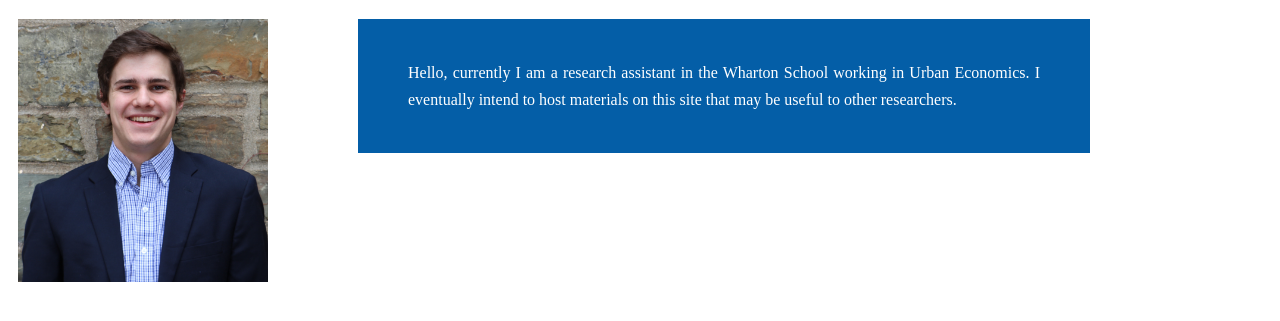
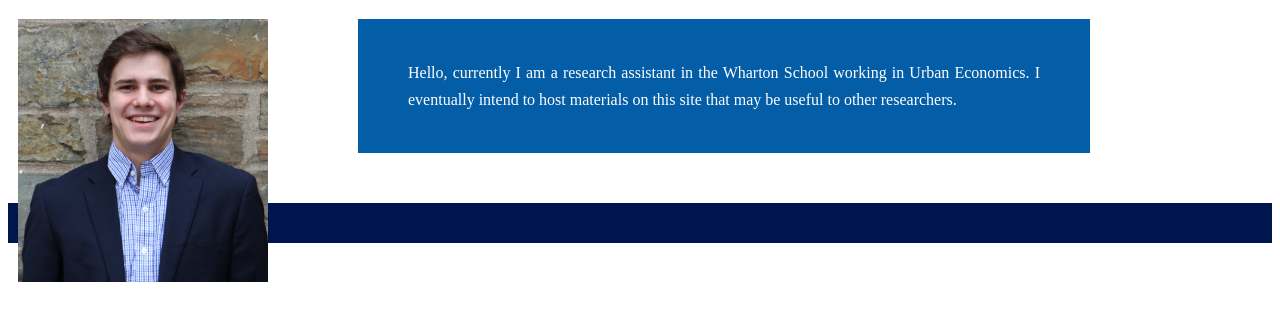
Before and after one commit to seanmc5943/seanmc5943.github.io, a plain HTML site: page index.html in a window 1280 px wide. Shown: the part 117-438 px from the top of the page. Drawn offline with Linux system fonts and the light colour scheme.

Commit message:
Update index.html

```diff
--- a/index.html
+++ b/index.html
@@ -30,6 +30,16 @@
     line-height: 170%;
     color: #ffffff;
     float: middle;
+  }
+
+  div.footer {
+    background-color: rgba(0, 20, 77, 1);
+    padding-top: 20px;
+    padding-bottom: 20px;
+    width: 100%;
+    margin: 0px;
+    font-size: 1em;
+    color: #FFF;
   }
 
   #text {
@@ -104,4 +114,6 @@
   Hello, currently I am a research assistant in the Wharton School working in Urban Economics.
   I eventually intend to host materials on this site that may be useful to other researchers.
   </div>
+  <div class='footer'>
+  </div>
 </body>
```
